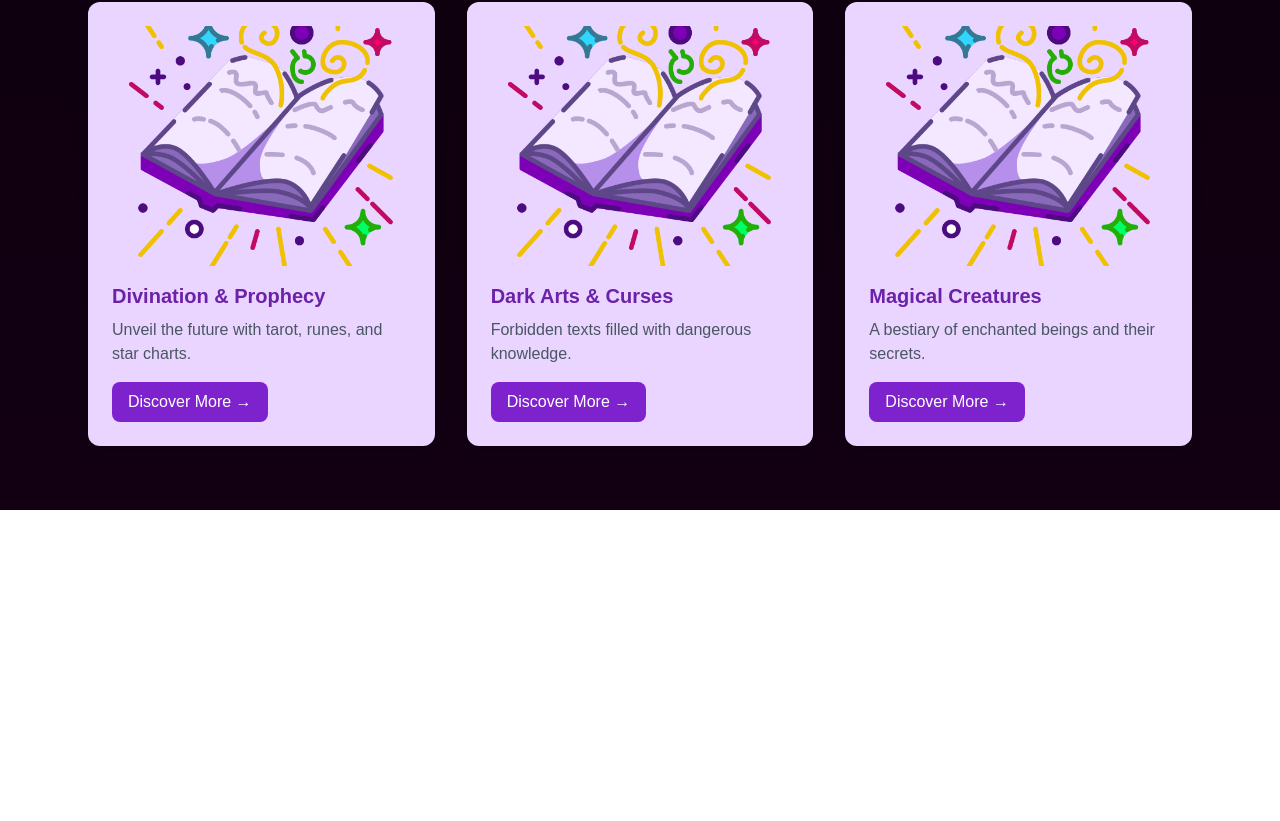
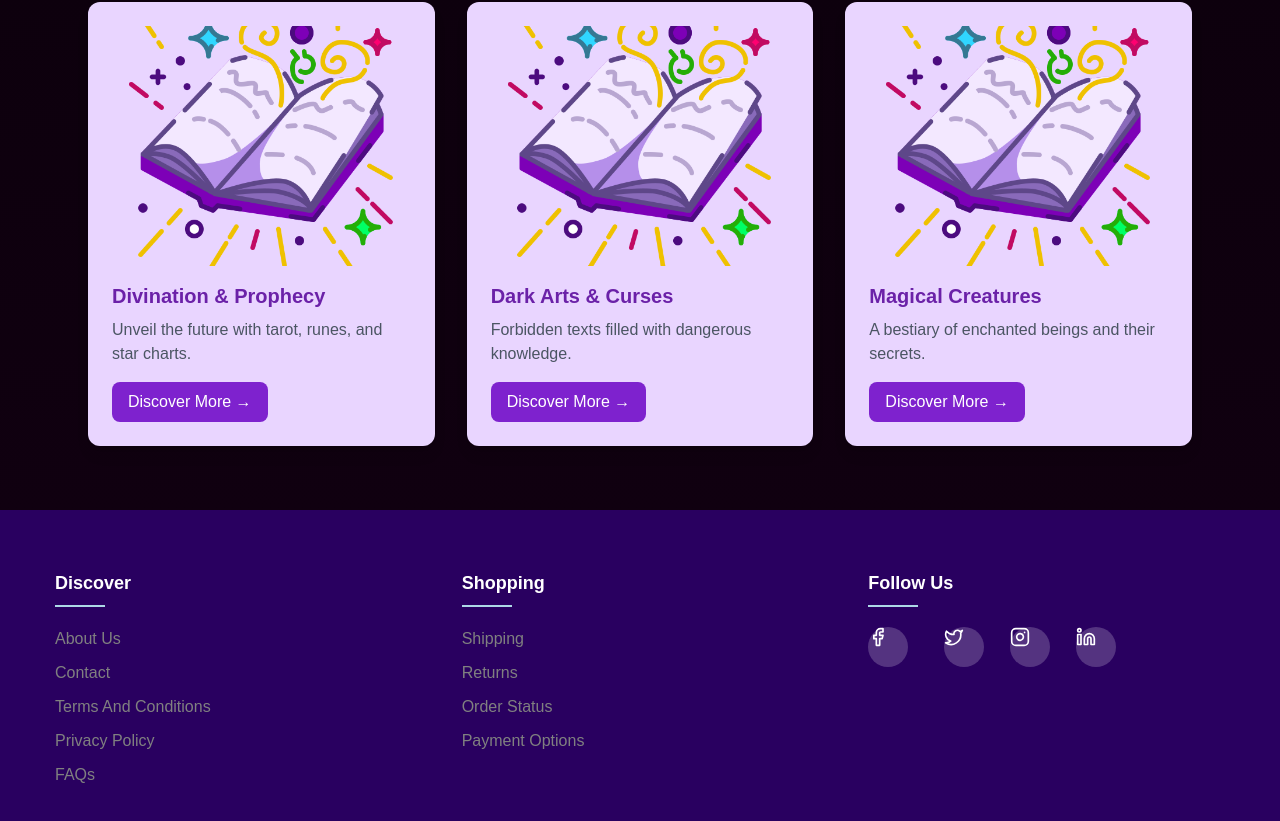
Before and after one commit to Tygrys11/Magic-BookStore, a Next.js app: page / in a window 1280 px wide. Shown: the part 2295-3116 px from the top of the page. Before the commit the page ends 2805 px from the top, so only its background shows below. Built offline with nearby package versions, Linux system fonts and the light colour scheme.

Commit message:
Footer&Navbar

```diff
--- /dev/null
+++ b/src/app/components/Footer/Footer.tsx
@@ -0,0 +1,90 @@
+import React from "react";
+import { Facebook, Twitter, Instagram, Linkedin } from "lucide-react";
+// import styles from '../../styles/footer.module.css';
+
+export function Footer() {
+  return (
+    <footer>
+      <div className="container">
+        <div className="row">
+          <div className="footer-col">
+            <h4>Discover</h4>
+            <ul>
+              <li>
+                <a href="#">About Us</a>
+              </li>
+              <li>
+                <a href="#">Contact</a>
+              </li>
+              <li>
+                <a href="#">Terms and Conditions</a>
+              </li>
+              <li>
+                <a href="#">Privacy Policy</a>
+              </li>
+              <li>
+                <a href="#">FAQs</a>
+              </li>
+            </ul>
+          </div>
+          <div className="footer-col">
+            <h4>Shopping</h4>
+            <ul>
+              <li>
+                <a href="#">Shipping</a>
+              </li>
+              <li>
+                <a href="#">Returns</a>
+              </li>
+              <li>
+                <a href="#">Order Status</a>
+              </li>
+              <li>
+                <a href="#">Payment Options</a>
+              </li>
+            </ul>
+          </div>
+          <div className="footer-col">
+            <h4>Follow Us</h4>
+            <div className="social-links flex space-x-4 mt-2">
+              <a
+                href="https://facebook.com"
+                target="_blank"
+                rel="noopener noreferrer"
+                className="social-icon bg-gray-800 hover:bg-blue-600"
+              >
+                <Facebook size={20} />
+              </a>
+              <a
+                href="https://twitter.com"
+                target="_blank"
+                rel="noopener noreferrer"
+                className="social-icon bg-gray-800 hover:bg-blue-400"
+              >
+                <Twitter size={20} />
+              </a>
+              <a
+                href="https://instagram.com"
+                target="_blank"
+                rel="noopener noreferrer"
+                className="social-icon bg-gray-800 hover:bg-pink-500"
+              >
+                <Instagram size={20} />
+              </a>
+              <a
+                href="https://linkedin.com"
+                target="_blank"
+                rel="noopener noreferrer"
+                className="social-icon bg-gray-800 hover:bg-blue-700"
+              >
+                <Linkedin size={20} />
+              </a>
+            </div>
+          </div>
+        </div>
+      </div>
+    </footer>
+  );
+}
+
+export default Footer;
--- a/src/app/components/Navbar/Navbar.tsx
+++ b/src/app/components/Navbar/Navbar.tsx
@@ -138,7 +138,9 @@ export default function Navbar() {
           </div>
         </DisclosurePanel>
       </Disclosure>
+
       <br /><br />
+
       {/* Banner below the Navbar */}
       <Banner />
     </>
--- a/src/app/globals.css
+++ b/src/app/globals.css
@@ -7,3 +7,150 @@ body {
   background: linear-gradient(black,rgb(18, 0, 18));
   font-family: Arial, Helvetica, sans-serif;
 }
+
+/* FOOTER PAGE */
+
+/* Ustawienia kontenera stopki */
+.container {
+  width: 100%;
+  background-color: rgb(41, 0, 96);
+  margin: 0 auto;
+  padding: 40px 40px;
+  box-sizing: border-box;
+  position: relative;
+}
+
+/* Ustawienia wiersza w stopce */
+.row {
+  display: flex;
+  flex-wrap: wrap;
+  justify-content: space-between;  /* Dodanie przestrzeni pomiędzy kolumnami */
+  gap: 20px; /* Zapewnienie odstępów między kolumnami */
+}
+
+/* Ustawienia kolumn w stopce */
+.footer-col {
+  flex: 1; /* Zapewnia równomierne rozłożenie kolumn */
+  padding: 0 15px;
+  box-sizing: border-box;
+  margin-bottom: 20px;
+  min-width: 220px; /* Minimalna szerokość kolumn */
+}
+
+/* Nagłówki w kolumnach stopki */
+.footer-col h4 {
+  font-size: 18px;
+  color: white;
+  text-transform: capitalize;
+  margin-bottom: 30px;
+  font-weight: bold;
+  position: relative;
+}
+
+.footer-col h4::before {
+  content: '';
+  position: absolute;
+  left: 0;
+  bottom: -10px;
+  background-color: lightblue;
+  height: 2px;
+  width: 50px;
+  box-sizing: border-box;
+}
+
+/* Linki w stopce */
+.footer-col ul li:not(:last-child) {
+  margin-bottom: 10px;
+}
+
+.footer-col ul li a {
+  font-size: 16px;
+  text-transform: capitalize;
+  color: gray;
+  text-decoration: none;
+  font-weight: 300;
+  display: block;
+  transition: all 0.3s ease;
+}
+
+.footer-col ul li a:hover {
+  color: white;
+  padding-left: 8px;
+}
+
+.footer-col .social-links a {
+  display: inline-block;
+  height: 40px;
+  width: 40px;
+  background-color: rgba(255, 255, 255, 0.2);
+  margin: 0 10px 10px 0;
+  text-align: center;
+  line-height: 45px;
+  border-radius: 50%;
+  color: white;
+  transition: all 0.5s ease;
+}
+
+.footer-col .social-links a:hover {
+  color: rgb(0, 0, 0);
+  background-color: white;
+}
+
+/* Zapewnienie pełnej szerokości stopki */
+footer {
+  width: 100%;
+  margin-top: auto; /* Utrzymuje stopkę na dole strony */
+  padding-top: 20px;
+  padding-bottom: 20px;
+  background-color: rgb(41, 0, 96);
+  color: white;
+}
+
+/* Responsywność */
+@media (min-width: 768px) {
+  .footer-col {
+      width: 48%; /* Na średnich ekranach dwie kolumny obok siebie */
+  }
+}
+
+@media (min-width: 1024px) {
+  .footer-col {
+      width: 23%; /* Na dużych ekranach cztery kolumny obok siebie */
+  }
+}
+
+/* Jeśli chcesz, aby stopka była zawsze widoczna (przyklejona do dołu) */
+footer.fixed {
+  position: fixed;
+  bottom: 0;
+  left: 0;
+  width: 100%;
+  padding: 20px;
+  background-color: rgb(41, 0, 96);
+  color: white;
+  z-index: 1000;
+}
+.social-links {
+  display: flex;
+  gap: 10px; /* Odstęp między ikonami */
+}
+
+.social-icon {
+  display: flex;
+  justify-content: center;
+  align-items: center;
+  width: 40px; /* szerokość koła */
+  height: 40px; /* wysokość koła */
+  border-radius: 50%; /* okrągły kształt */
+  background-color: #333; /* ciemne tło */
+  color: white; /* kolor ikon */
+  transition: background-color 0.3s ease; /* animacja zmiany koloru */
+}
+
+.social-icon:hover {
+  background-color: #0077b5; /* zmiana tła przy hover */
+}
+
+.social-icon svg {
+  margin: 9.5; /* usuwa marginesy wokół ikon */
+}
--- a/src/app/page.tsx
+++ b/src/app/page.tsx
@@ -1,3 +1,4 @@
+import Footer from "./components/Footer/Footer";
 import { AboutUs } from "./components/Home/AboutUs";
 import MagicBookCategories from "./components/Home/MagicBookCategories";
 import MagicalFeatures from "./components/Home/MagicalFeatures";
@@ -10,6 +11,8 @@ export default function Home() {
       <MagicalFeatures />
       <AboutUs />
       <MagicBookCategories />
+
+      <Footer />
     </>
   );
 }
```
